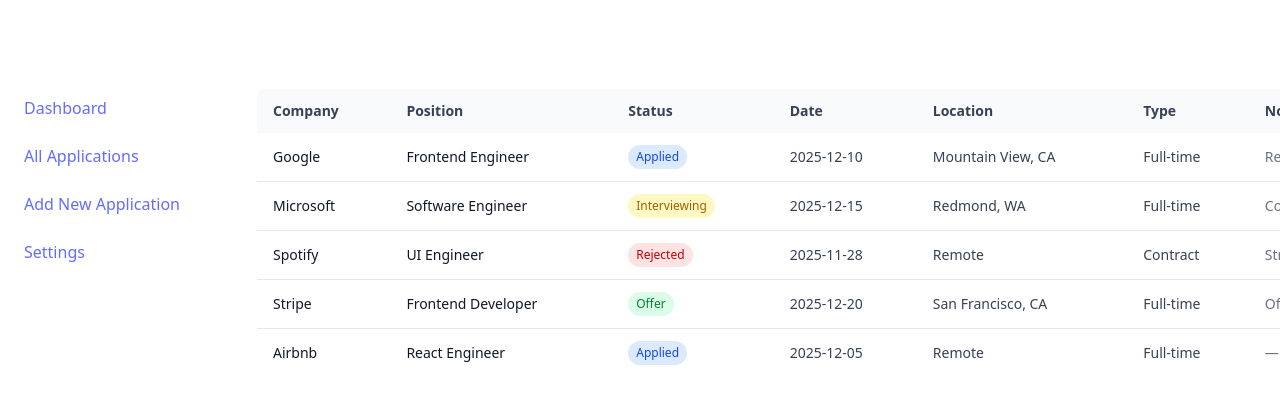
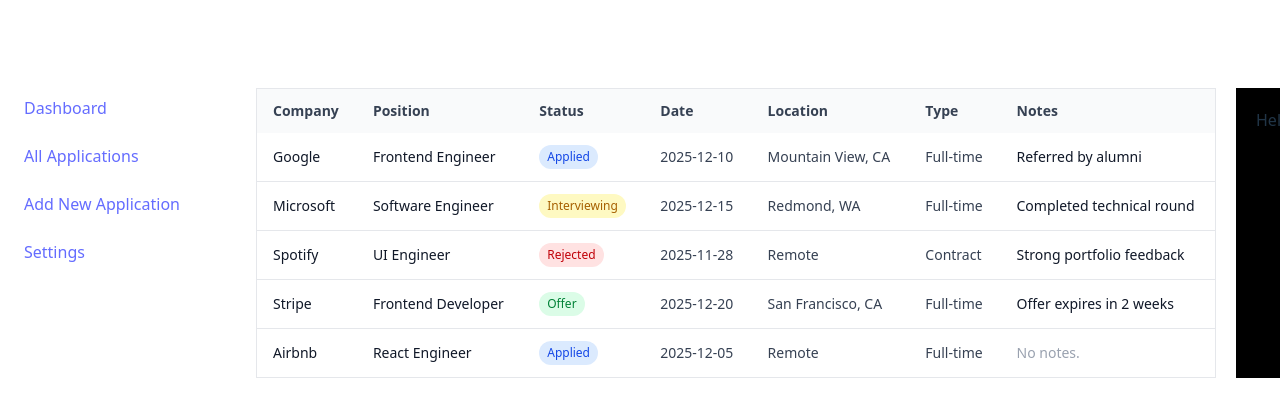
Before and after one commit to codewithjelo/Job-Application-Tracker, a React (Vite) app: page / in a window 1280 px wide. Both pictures are taken after a click on the link "All Applications". Shown: the top 416 px of the page. Built offline with nearby package versions, Linux system fonts and the light colour scheme.

Commit message:
Add edit panel

```diff
--- a/src/components/ApplicationList.jsx
+++ b/src/components/ApplicationList.jsx
@@ -54,8 +54,9 @@
 
   return (
     <div>
-      <div className="overflow-x-auto">
-        <table className="min-w-full border border-gray-200 rounded-lg overflow-hidden">
+      {/*Table*/}
+      <div className="flex flex-row overflow-y-auto">
+        <table className="min-w-3/4 border border-gray-200 overflow-hidden">
           <thead className="bg-gray-50">
             <tr>
               <th className="px-4 py-3 text-left text-sm font-semibold text-gray-700">
@@ -112,13 +113,22 @@
                   {app.location}
                 </td>
                 <td className="px-4 py-3 text-sm text-gray-700">{app.type}</td>
-                <td className="px-4 py-3 text-sm text-gray-500">
-                  {app.notes || "—"}
+                <td
+                  className={`px-4 py-3 text-sm ${
+                    !app.notes ? "text-gray-400" : "text-gray-900"
+                  }`}
+                >
+                  {app.notes || "No notes."}
                 </td>
               </tr>
             ))}
           </tbody>
         </table>
+
+        {/*Edit Panel*/}
+        <div className="ml-5 p-5 min-w-80 bg-black">
+          <p>Hello</p>
+        </div>
       </div>
     </div>
   );
```
